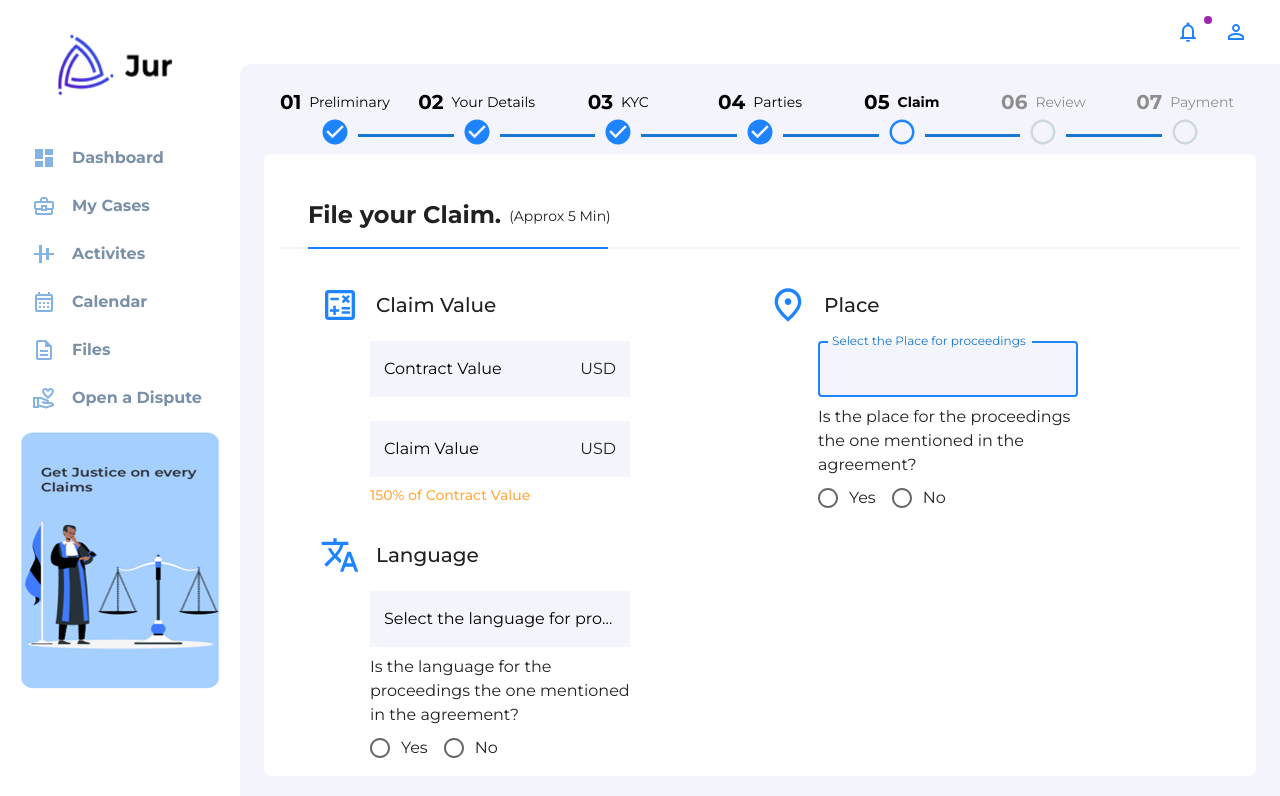
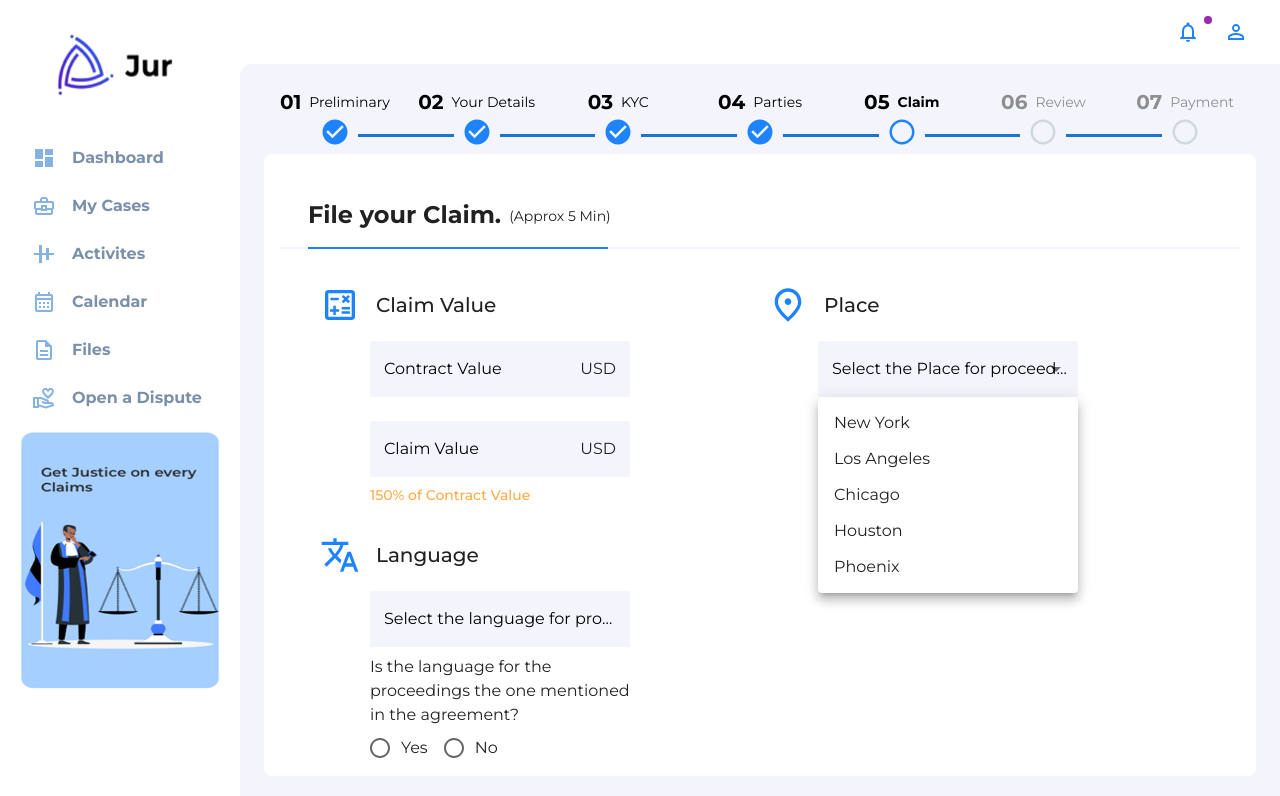
Before and after one commit to abhiperfect/Rise11-dashboard, a React (Vite) app: page /claim in a window 1280 px wide. Both pictures are taken after a click on the element "Select the Place for proceedings". Shown: the top 796 px of the page. Built offline with nearby package versions, Linux system fonts and the light colour scheme.

Commit message:
Feat: Created Places DropDown.

```diff
--- a/src/components/rightContainer/MainContainer/MainContainerPages/claim/Place.jsx
+++ b/src/components/rightContainer/MainContainer/MainContainerPages/claim/Place.jsx
@@ -1,4 +1,4 @@
-import React from "react";
+import React, { useState } from "react";
 import {
   Typography,
   TextField,
@@ -6,9 +6,14 @@ import {
   FormControlLabel,
   Radio,
   Box,
+  Menu,
+  MenuItem,
+  InputAdornment,
+  IconButton,
 } from "@mui/material";
 import PlaceOutlinedIcon from "@mui/icons-material/PlaceOutlined";
 import { styled } from "@mui/system";
+import ArrowDropDownIcon from "@mui/icons-material/ArrowDropDown";
 
 const CustomTextField = styled(TextField)({
   "& .MuiOutlinedInput-root": {
@@ -28,6 +33,33 @@ const CustomTextField = styled(TextField)({
 });
 
 const Place = () => {
+  const [anchorEl, setAnchorEl] = useState(null);
+  const [selectedPlace, setSelectedPlace] = useState("");
+  const [radioValue, setRadioValue] = useState("yes");
+
+  const places = ["New York", "Los Angeles", "Chicago", "Houston", "Phoenix"];
+
+  const handleClick = (event) => {
+    setAnchorEl(event.currentTarget);
+  };
+
+  const handleClose = () => {
+    setAnchorEl(null);
+  };
+
+  const handlePlaceSelect = (place) => {
+    setSelectedPlace(place);
+    handleClose();
+  };
+
+  const handleTextFieldChange = (event) => {
+    setSelectedPlace(event.target.value);
+  };
+
+  const handleRadioChange = (event) => {
+    setRadioValue(event.target.value);
+  };
+
   return (
     <Box sx={{ width: "360px", display: "flex", flexDirection: "column" }}>
       <Box
@@ -44,14 +76,43 @@ const Place = () => {
         <Box>
           <CustomTextField
             label="Select the Place for proceedings"
+            value={selectedPlace}
+            onChange={handleTextFieldChange}
             fullWidth
             margin="normal"
             sx={{ backgroundColor: "#f4f5fc" }}
+            onClick={handleClick}
+            InputProps={{
+              endAdornment: (
+                <InputAdornment position="end">
+                  <IconButton edge="end">
+                    <ArrowDropDownIcon />
+                  </IconButton>
+                </InputAdornment>
+              ),
+            }}
           />
+          <Menu
+            anchorEl={anchorEl}
+            open={Boolean(anchorEl)}
+            onClose={handleClose}
+            PaperProps={{
+              sx: {
+                width: anchorEl ? anchorEl.offsetWidth : "auto",
+                maxHeight: 200,
+              },
+            }}
+          >
+            {places.map((place, index) => (
+              <MenuItem key={index} onClick={() => handlePlaceSelect(place)}>
+                {place}
+              </MenuItem>
+            ))}
+          </Menu>
           <Typography>
             Is the place for the proceedings the one mentioned in the agreement?
           </Typography>
-          <RadioGroup row>
+          <RadioGroup row value={radioValue} onChange={handleRadioChange}>
             <FormControlLabel value="yes" control={<Radio />} label="Yes" />
             <FormControlLabel value="no" control={<Radio />} label="No" />
           </RadioGroup>
```
